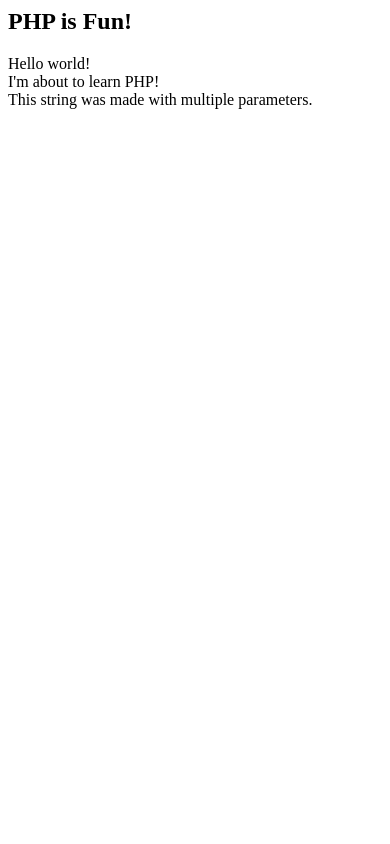
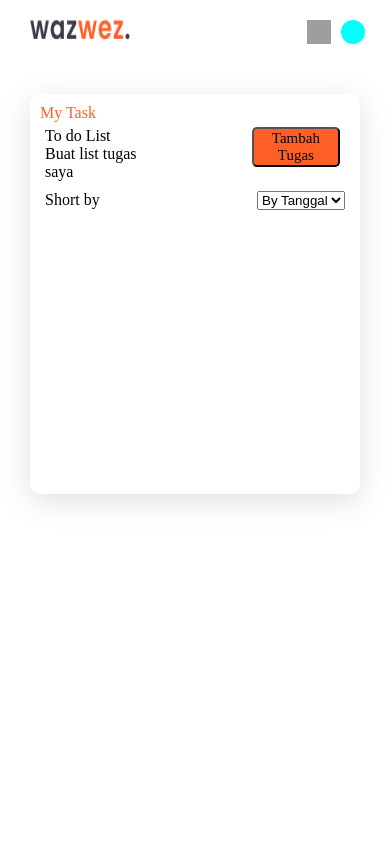
Before and after one commit to afiifatuts/wazwez-php, a PHP site: page / in a window 390 px wide. Run offline with PHP 8.4, Linux system fonts and the light colour scheme; data that the repository does not hold is empty.

Commit message:
Tampil data dari database

```diff
--- a/index.php
+++ b/index.php
@@ -1,6 +1,128 @@
 <?php
-echo "<h2>PHP is Fun!</h2>";
-echo "Hello world!<br>";
-echo "I'm about to learn PHP!<br>";
-echo "This ", "string ", "was ", "made ", "with multiple parameters.";
+  $servername = "localhost";
+  $username = "root";
+  $password = "";
+  $dbname = "wazwez";
+
+  $conn = new mysqli($servername, $username, $password, $dbname);
+
+  if ($conn->connect_error) {
+    die("Connection failed: " . $conn->connect_error);
+  }
+
+  $sql = "SELECT * FROM Tasks ORDER BY task_id DESC;";
+  $result = $conn->query($sql);
 ?>
+<!DOCTYPE html>
+<html>
+  <head>
+    <title>Wazwez App</title>
+    <link rel="stylesheet" href="style.css" />
+    <meta name="viewport" content="width=device-width, initial-scale=1.0" />
+  </head>
+
+  <body>
+    <header>
+      <img src="assets/img/logo-wazwez.png" alt="logo" class="logo-brand" />
+      <nav>
+        <div class="icon-notification"></div>
+        <div class="user-profile">
+          <div class="user-avatar"></div>
+          <div class="user-name">Username</div>
+          <div class="user-arrow"></div>
+        </div>
+      </nav>
+    </header>
+
+    <main>
+      <div id="container" class="container padding-4 padding5">
+        <nav>
+          <div class="mytask">My Task</div>
+          <div class="todolist">
+            <div class="todolist2">
+              To do List <br />
+              Buat list tugas saya
+            </div>
+            <button class="button-add" onmouseenter="hoverButton()" onclick="addTask()">
+              Tambah Tugas
+            </button>
+          </div>
+          <div class="short-by">
+            <div>Short by</div>
+            <select class="short-by-option">
+              <option>By Tanggal</option>
+              <option>By Time</option>
+              <option>Terbaru</option>
+            </select>
+          </div>
+          <div id="new-data-form" class="new-data hidden">
+            <input class="input-form" id="name" oninput="handleChange(this)" placeholder="Masukkan nama tugas"/>
+            <input class="input-form" id="desc" oninput="handleChange(this)" placeholder="Deskripsi tugas(Optional)"/>
+            <input class="input-form" id="date" oninput="handleChange(this)" placeholder="Tanggal input"/>
+          </div>
+          <div class="list-task">
+            <ul id="list-container" class="list-container">
+
+            <?php
+            foreach ($result as $data){
+              echo "<li onclick=\"handleDone(this)\" class=\"list-item\">"."<input class=\"radio-list-task\">".$data['name']."</li>";
+            }
+            ?>
+            </ul>
+          </div>
+        </nav>
+      </div>
+    </main>
+  </body>
+  <script>
+    function addTask() {
+      document.getElementById("new-data-form").classList.remove("hidden");
+    }
+    function handleShowSubTask() {
+      console.log(param.innerHTML);
+      if (param.innerHTML.includes("hidden")) {
+        param.innerHTML = param.innerHTML.replace("hidden", "show");
+      } else {
+        param.innerHTML = param.innerHTML.replace("show", "hidden");
+      }
+    }
+
+    document.addEventListener("keypress", function (e) {
+      const addFromClasslist =
+        document.getElementById("new-data-form").classList;
+      if (addFromClasslist.contains("hidden") === false) {
+        if (e.key === "Enter") {
+          const task = {
+            name: document.getElementById("name").value,
+            desc: document.getElementById("desc").value,
+            date: document.getElementById("date").value,
+          };
+          if (task?.name) {
+            handleEnter(task);
+            document.getElementById("name").value = "";
+            document.getElementById("desc").value = "";
+            document.getElementById("date").value = "";
+          } else {
+            alert("name wajib diisi");
+          }
+        }
+      }
+    });
+
+    function handleDone(params){
+      console.log(params)
+      params.style =" text-decoration: line-through;"
+    }
+
+    function handleEnter(task){
+      document.getElementById("new-data-form").classList.add("hidden");
+      let listContainer =document.getElementById("list-container");
+      listContainer.insertAdjacentHTML("afterbegin",'<li class="list-item">${task.name}</li>');
+      listContainer.insertAdjacentHTML("afterend",'<div class="accordion" onclick="handleShowSubtask(this)"> <div class="task">${task.name} - ${task.date}</div> <div class="subtask hidden"> ini subtask</div> </div>');
+    }
+
+    function handleChange(params){
+      console.log(params.value);
+    }
+  </script>
+</html>
--- /dev/null
+++ b/script.js
@@ -0,0 +1 @@
+// 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
--- /dev/null
+++ b/style.css
@@ -0,0 +1,190 @@
+body {
+  padding: 48px;
+}
+header {
+  padding-left:10px;
+  display: flex;
+  flex-direction: row;
+  justify-content: space-between;
+  align-items: flex-start;
+}
+header .logo-brand {
+  height: 28px;
+  width: 125px;
+}
+
+header nav {
+  display: flex;
+  flex-direction: row;
+  margin-left: 10px;
+}
+
+nav .icon-notification {
+  width: 24px;
+  height: 24px;
+  background-color: #9E9E9E;
+  cursor: pointer;
+}
+
+
+nav .user-profile {
+  height: 24px;
+  display: flex;
+  align-items: center;
+  margin-left: 10px;
+  cursor: pointer;
+}
+.user-profile .user-avatar {
+  width: 24px;
+  height: 24px;
+  background-color: cyan;
+  border-radius: 50%;
+  margin-right: 5px;
+}
+.user-profile .user-name {
+  flex: 1;
+}
+.user-profile .user-arrow {
+  margin-left: 15px;
+  width: 20px;
+  height: 20px;
+  background-color: black;
+}
+
+main {
+  display: flex;
+  flex-wrap: wrap;
+  gap: 20px;
+}
+
+main .item {
+  width: 100px;
+  height: 100px;
+  background-color: #9E9E9E;
+}
+
+@media only screen and (max-width: 414px) {
+  header .logo-brand {
+    height: 20px;
+    width: 100px;
+  }
+
+  .user-profile .user-name {
+    display: none;
+  }
+  .user-profile .user-arrow {
+    display: none;
+  }
+  body {
+    padding: 12px;
+  }
+}
+
+main {
+  padding : 10px;
+  display: flex;
+  justify-content: center;
+  margin-top: 40px;
+}
+
+main #container {
+  background: white;
+  border-radius :10px;
+  box-shadow: rgba(100, 100, 111, 0.2) 0px 7px 29px 0px;
+  flex: 1;
+  max-width: 800px;
+  height: 400px;
+}
+
+main nav {
+  padding :10px;
+  display: flex;
+  flex-direction: column;
+}
+
+nav .mytask{
+  flex:1;
+  font-family : Poppins;
+  color: #FF5F26;
+}
+
+.todolist {
+  display: flex;
+  flex-direction: row;
+  justify-content: space-between;
+  align-items: flex-start;
+  margin: 5px;
+  gap: 100px;
+}
+
+.short-by{
+  display: flex;
+  flex-direction: row;
+  justify-content: space-between;
+  align-items: flex-start;
+  margin: 5px;
+  gap: 100px;
+}
+
+nav .shortby{
+  font-family :poppins;
+  font-size:24px;
+}
+.hidden{
+  display: none;
+}
+/* form input tugas*/
+.new-data{
+  background-color: #F5F5F5;
+  width: 90%;
+  margin-left: 50px;
+}
+.input-form {
+  display: flex;
+  flex-direction: column;
+  width: 90%;
+  padding: 12px 20px;
+  display: inline-block;
+  background-color: #F5F5F5;
+  border-color: no-border
+}
+.radio-list-task-new{
+  top: 0;
+  left: 0;
+  height: 25px;
+  width: 25px;
+  background-color: #eee;
+  border-radius: 50%;
+}
+/* end of form input*/
+.button-add{
+  width: 100px;
+  font-family :poppins;
+  text-align:center;
+  font-size:15px;
+  cursor:pointer;
+  background-color: #FF5F26;
+  border-radius: 5px;
+  margin-right: 5px;
+}
+.button-add:active{
+  background-color: red;
+}
+.list-task{
+  margin: 0px;
+  display: flex;
+  flex-direction: column;
+}
+.list-container{
+  background-color: grey;
+  list-style-type: none;
+}
+
+.radio-list-task{
+  top: 0;
+  left: 0;
+  height: 25px;
+  width: 25px;
+  background-color: #eee;
+  border-radius: 50%;
+}
```
Also changed, not shown: assets/add.png (added), assets/img/add.png (added), assets/img/arrow_down.png (added), assets/img/fill.png (added), assets/img/logo-wazwez.png (added), assets/img/profile.png (added), assets/img/tambah_tugas.png (added), 2 other files.
